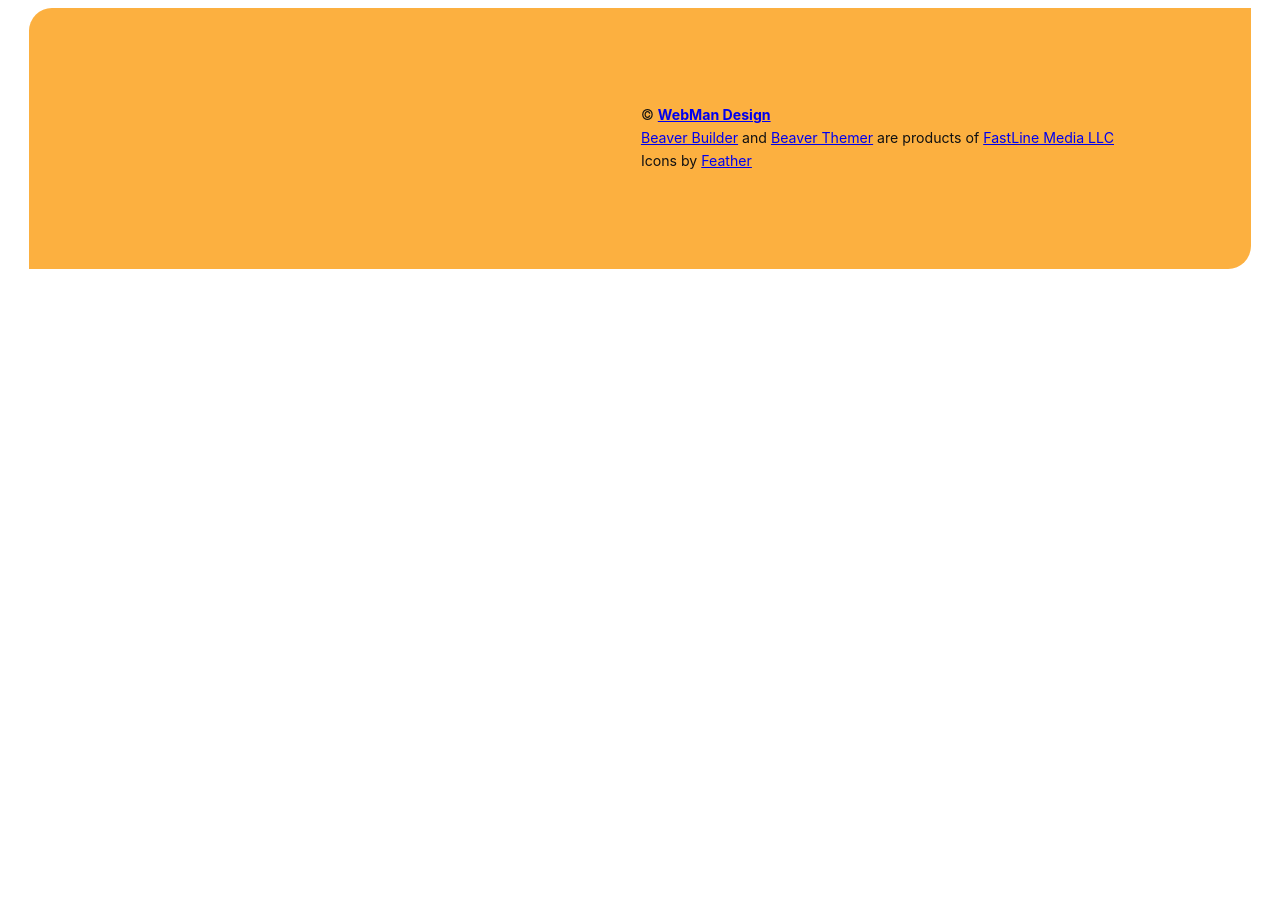
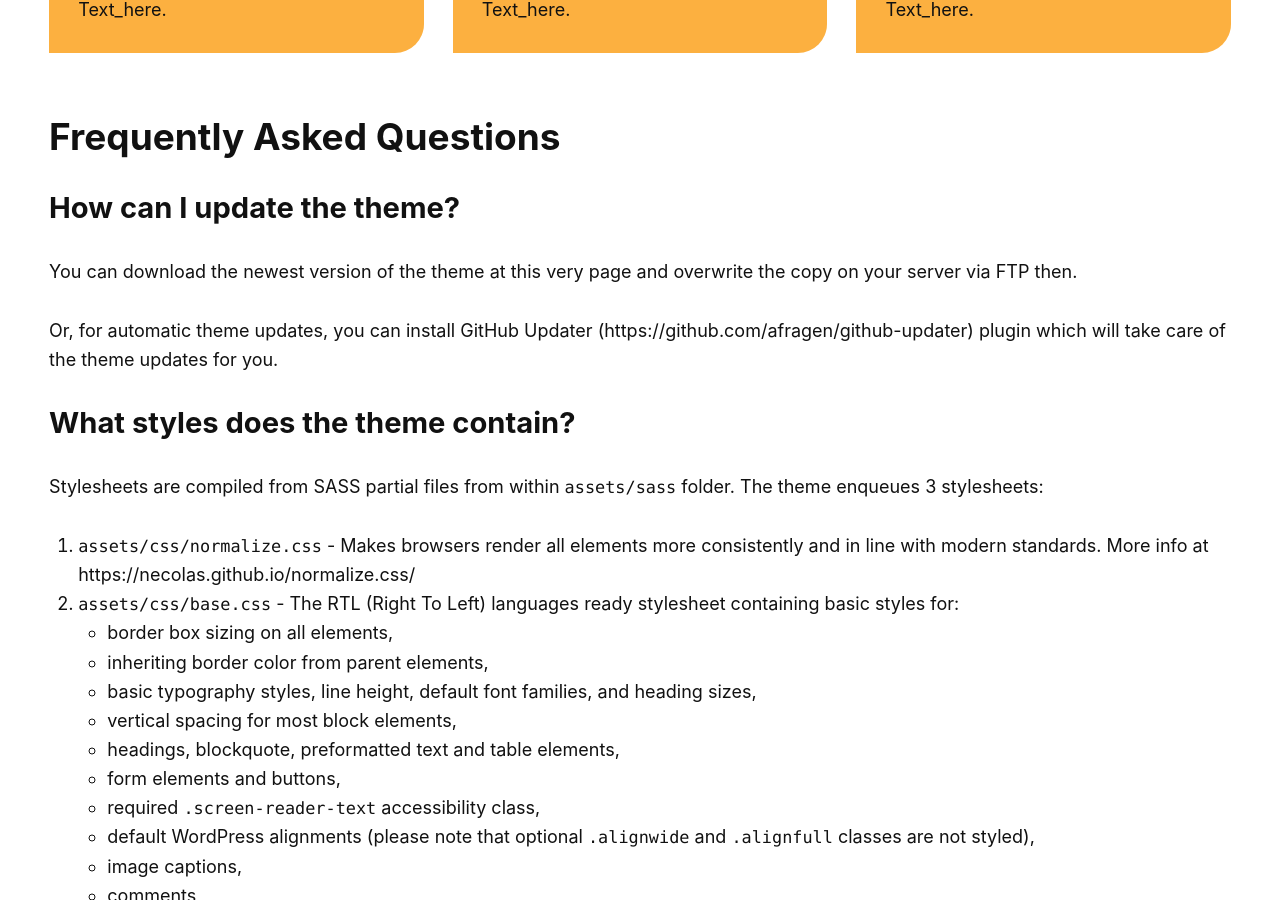
Before and after one commit to webmandesign/playground-for-beaver-themer, a Jekyll site: the page built from index.md, in a window 1280 px wide and 900 px high, scrolled down 1749 px. Built offline with Jekyll 4.4.1, drawn with Linux system fonts in a browser that asks for light colours; before the commit the page ends 2047 px from its top, so only the background shows below that; some of the changed text lies outside the part shown.

Commit message:
* Updating texts

```diff
--- a/index.md
+++ b/index.md
@@ -3,12 +3,92 @@
 html_title: Playground for Beaver Themer | WordPress theme
 title: Playground for Beaver Themer
 subtitle: Barebone WordPress theme by <a href="https://www.webmandesign.eu">WebMan Design</a>
-intro_text: Lorem ipsum dolor sit amet consectetur adipiscing elit rhoncus erat fringilla integer montes accumsan, scelerisque eros porta netus tellus luctus enim tortor sodales nulla feugiat.
+intro_text: Blank, simple, bare base theme for using Beaver Themer (and Beaver Builder) plugin to built your whole website.
 intro_image: assets/images/website-sections.png
 ---
 
-Lorem ipsum dolor sit amet consectetur adipiscing elit placerat euismod condimentum mollis consequat hendrerit blandit, dictum massa porta parturient lectus quisque mi scelerisque tellus netus a nisl porttitor ad, id class ut justo pellentesque nascetur purus arcu imperdiet diam quis suscipit nunc.
+This theme relies solely on using Beaver Themer (and Beaver Builder) plugin to create a whole website. The theme itself does not display any WordPress website content.
+
+It only takes a few moments to create all the theme layouts and views using Beaver Themer and modify it in an easy-to-use drag and drop interface. This simply allows you to create and style any website section to your needs. No coding required.
+
+Actually, the only coding you might need to do, is apply some additional CSS styles based on your needs. Such as typography or forms styles. For information on what basic styles the theme provides, please refer to FAQ section below.
+
+You can obtain Beaver Themer plugin from https://www.wpbeaverbuilder.com/beaver-themer/
+You will also need the Beaver Builder plugin, but only the paid version, as the free version is not compatible with Beaver Themer. Get Beaver Builder from https://www.wpbeaverbuilder.com/pricing/
+For instructions on how to use Beaver Themer plugin, please check the documentation at https://kb.wpbeaverbuilder.com/
+
 
 {% include features.html %}
 
-Lorem ipsum dolor sit amet consectetur adipiscing elit placerat euismod condimentum mollis consequat hendrerit blandit, dictum massa porta parturient lectus quisque mi scelerisque tellus netus a nisl porttitor ad, id class ut justo pellentesque nascetur purus arcu imperdiet diam quis suscipit nunc.
+
+## Frequently Asked Questions
+
+### How can I update the theme?
+
+You can download the newest version of the theme at this very page and overwrite the copy on your server via FTP then.
+
+Or, for automatic theme updates, you can install GitHub Updater (https://github.com/afragen/github-updater) plugin which will take care of the theme updates for you.
+
+### What styles does the theme contain?
+
+Stylesheets are compiled from SASS partial files from within `assets/sass` folder. The theme enqueues 3 stylesheets:
+
+1. `assets/css/normalize.css` - Makes browsers render all elements more consistently and in line with modern standards. More info at https://necolas.github.io/normalize.css/
+2. `assets/css/base.css` - The RTL (Right To Left) languages ready stylesheet containing basic styles for:
+  - border box sizing on all elements,
+  - inheriting border color from parent elements,
+  - basic typography styles, line height, default font families, and heading sizes,
+  - vertical spacing for most block elements,
+  - headings, blockquote, preformatted text and table elements,
+  - form elements and buttons,
+  - required `.screen-reader-text` accessibility class,
+  - default WordPress alignments (please note that optional `.alignwide` and `.alignfull` classes are not styled),
+  - image captions,
+  - comments,
+  - gallery,
+  - images and other embed media,
+  - logo,
+  - pagination,
+  - widgets.
+3. If a child theme is used, it also enqueues child theme's `style.css` file.
+
+### What styles are not contained in the theme?
+
+Basically, all styles above are very basic. In most cases they are sufficient enough, but in certain cases you might need to style your website elements to your needs using additional CSS code. For example, you could wish to style comments to your needs, or form elements, or links colors and behavior.
+Please feel free to put your custom CSS code into **Appearance &rarr; Customize &rarr; Additional CSS**, or into your child theme's `style.css` file.
+
+### How can I set up custom fonts?
+
+If you would like to set up custom fonts for your website, such as Google Fonts or Adobe Fonts, the simplest solution is to use a dedicated plugin: https://wordpress.org/plugins/search/fonts/
+Other than that you could use your child theme to load your custom font files into your website and use a custom CSS code to apply it on your website elements.
+
+### Are there any theme options?
+
+Yes, just a few. You can find those under **Appearance &rarr; Customize &rarr; Theme Options**.
+
+### How can I set `$content_width` global theme variable?
+
+You can do this directly in theme options at **Appearance &rarr; Customize &rarr; Theme Options &rarr; Layout &rarr; "Content width"**. Or you can set the `PFBT_CONTENT_WIDTH` PHP constant in your child theme's `functions.php` file.
+
+### What hooks are available in the theme?
+
+The theme contains several helpful action and filter hooks you can use to hook your child theme functionality to or modify the theme variables.
+
+Available hooks:
+
+- `pfbt_html_before` - action hook in `header.php` file,
+- `pfbt_body_top` - action hook in `header.php` file,
+- `pfbt_header_before` - action hook in `header.php` file,
+- `pfbt_header_after` - action hook in `header.php` file,
+- `pfbt_content_before` - action hook in `header.php` file,
+- `pfbt_content` - action hook in `index.php` file,
+- `pfbt_content_after` - action hook in `footer.php` file,
+- `pfbt_footer_before` - action hook in `footer.php` file,
+- `pfbt_footer_after` - action hook in `footer.php` file,
+- `pfbt_body_bottom` - action hook in `footer.php` file,
+- `pfbt_content_width` - filter hook in `includes/class-setup.php` file.
+Please check the file containing the hook for more info.
+
+### Can I use a child theme?
+
+Sure! You can even grab a sample child theme from https://github.com/webmandesign/child-theme
```
